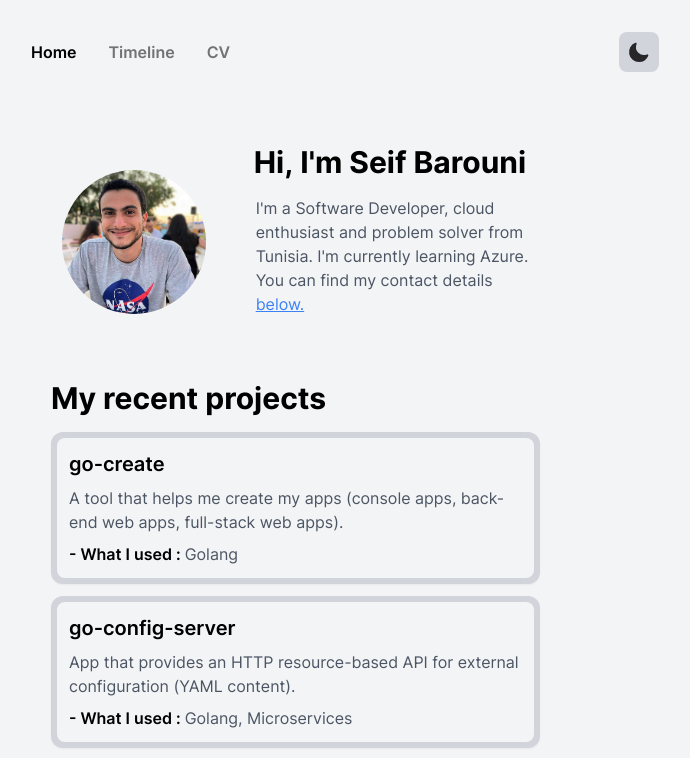
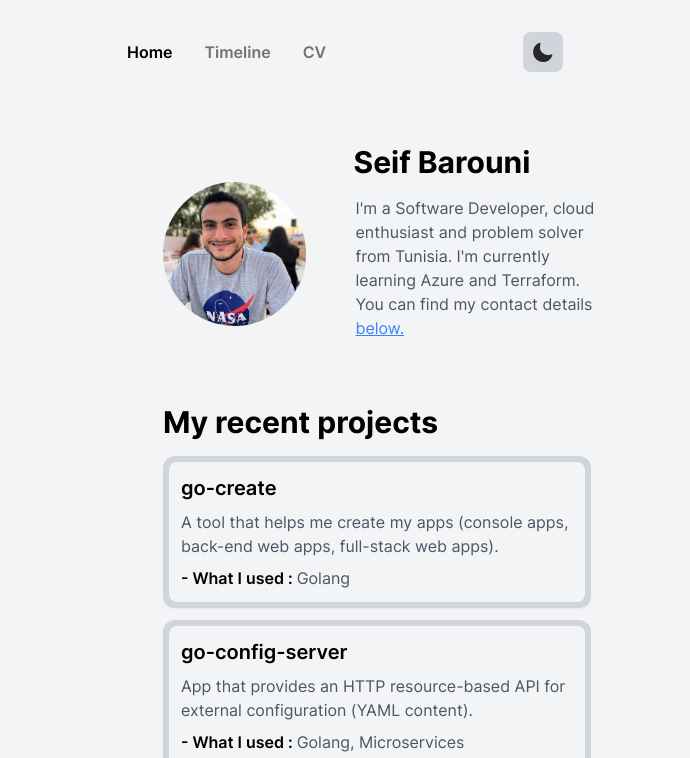
Before and after one commit to Seifbarouni/seifbarouni.live, a Next.js app: page / in a window 1280 px wide. Shown: the top 758 px of the page, without its empty margins (269-959 px from the left). Built offline with nearby package versions, Linux system fonts and the light colour scheme; what tailwindcss-no-scrollbar would draw is missing.

Commit message:
padding fix

```diff
--- a/components/shared/Layout.tsx
+++ b/components/shared/Layout.tsx
@@ -31,7 +31,7 @@ const Layout: React.FC<LayoutProps> = ({ children, selected }) => {
         />
         <meta property="og:image" content={logo} key="ogimage" />
       </Head>
-      <nav className="p-8 flex  xl:px-72 md:px-16 justify-between items-center w-full sticky top-0 dark:bg-eerie-black bg-gray-100 z-50">
+      <nav className="p-8 flex  xl:px-96 md:px-16 xs:px-8 justify-between items-center w-full sticky top-0 dark:bg-eerie-black bg-gray-100 z-50">
         <div className="dark:text-white text-black flex space-x-2">
           <Link href="/">
             <div
@@ -114,7 +114,7 @@ const Layout: React.FC<LayoutProps> = ({ children, selected }) => {
         )}
       </nav>
       <div className="flex justify-center items-center">
-        <main className=" px-8">{children}</main>
+        <main className="xl:pl-36 xl:px-0 px-8">{children}</main>
       </div>
       <div className="flex justify-center w-full">
         <Footer />
--- a/pages/index.tsx
+++ b/pages/index.tsx
@@ -26,12 +26,12 @@ export default function Home() {
           </div>
           <div className="flex flex-col xl:w-2/3 xl:ml-6 xl:mt-4">
             <h1 className="text-3xl 2xl:text-5xl dark:text-white text-black font-bold pt-6">
-              Hi, I'm Seif Barouni
+              Seif Barouni
             </h1>
             <h2 className="text-gray-600 dark:text-gray-400 pt-4 ml-0.5 md:w-2/3 mb-16">
               I'm a Software Developer, cloud enthusiast and problem solver from
-              Tunisia. I'm currently learning Azure. You can find my contact
-              details{' '}
+              Tunisia. I'm currently learning Azure and Terraform. You can find
+              my contact details{' '}
               <a
                 href="#footer"
                 className="text-blue-500 underline hover:cursor-pointer"
```
